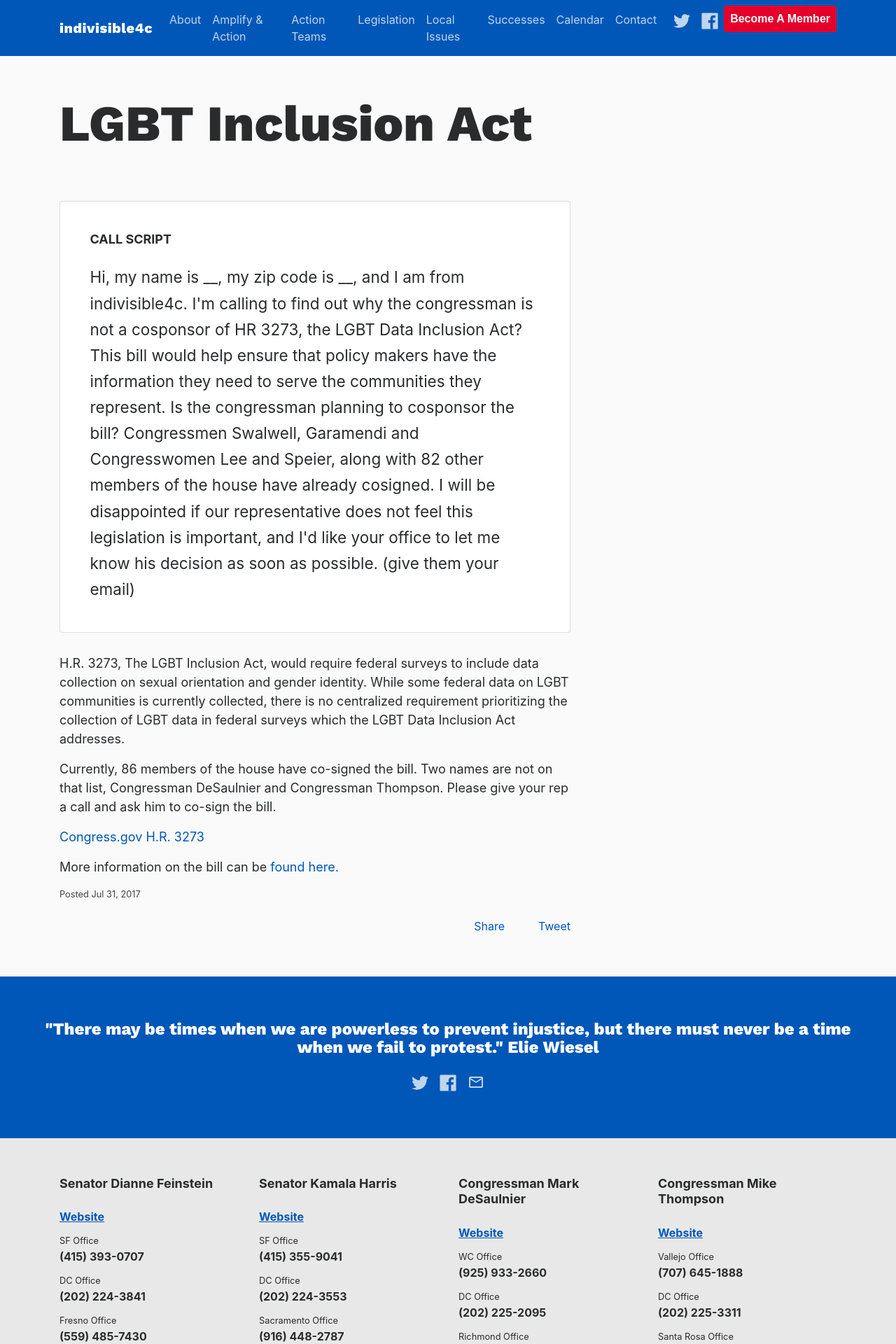
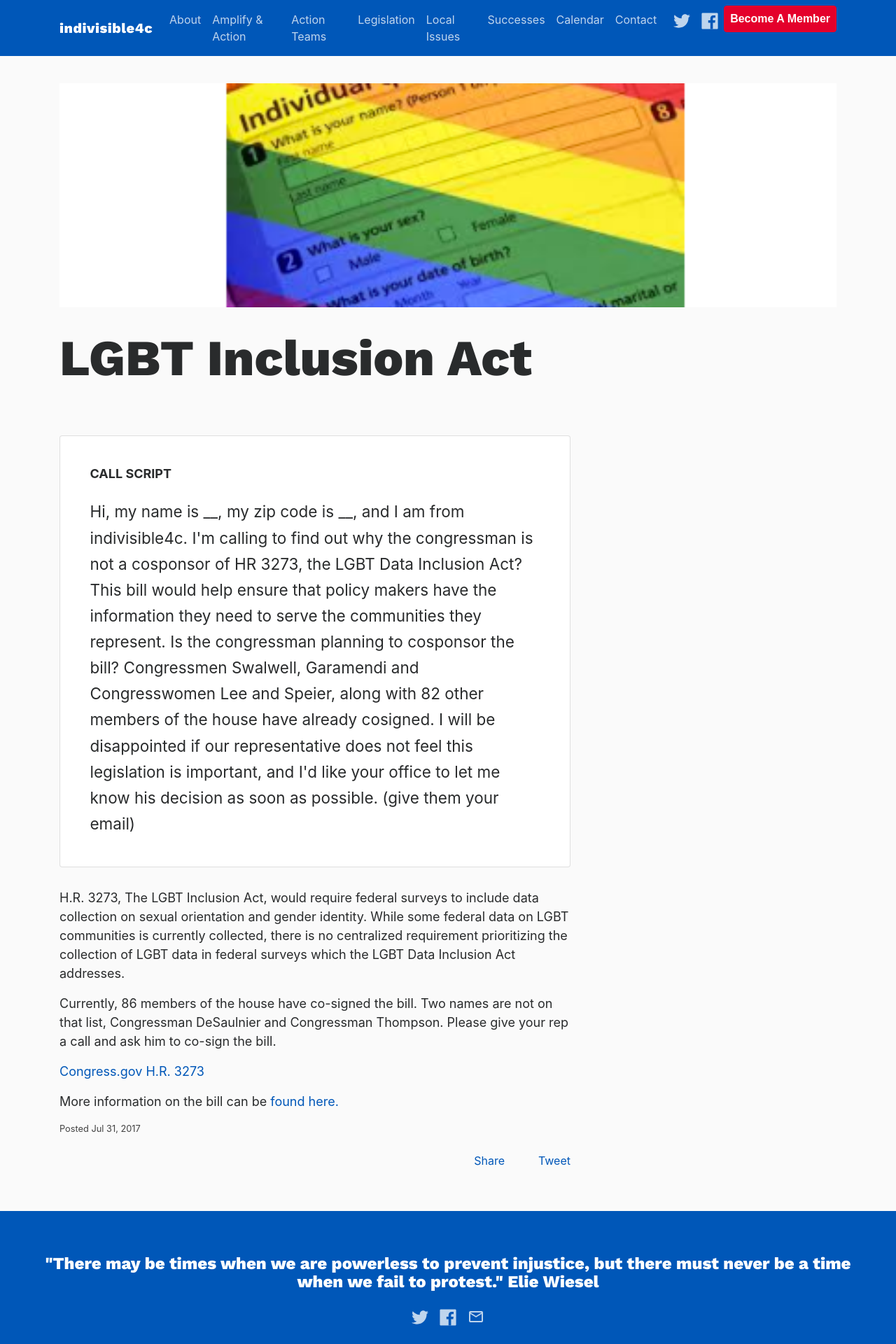
Before and after one commit to IndivisibleTemplate/BasicTemplate, a Jekyll site: the page built from _posts/2017-07-31-lgbt-inclusion-act.markdown, in a window 1280 px wide. Shown: the top 1920 px of the page at 70% size. Built offline with Jekyll 4.4.1, drawn with Linux system fonts in a browser that asks for light colours; nearby versions of some CDN libraries; comment, search, counter and statistics services are not loaded.

Commit message:
Updated Lgbt Inclusion Act

```diff
--- a/_posts/2017-07-31-lgbt-inclusion-act.markdown
+++ b/_posts/2017-07-31-lgbt-inclusion-act.markdown
@@ -1,6 +1,7 @@
 ---
 title: LGBT Inclusion Act
 date: 2017-07-31 20:17:00 -07:00
+main-image: "/uploads/lbpic.png"
 call-script-text: "Hi, my name is __, my zip code is __, and I am from indivisible4c.\n\nI'm
   calling to find out why the congressman is not a cosponsor of HR 3273, the LGBT
   Data Inclusion Act? This bill would help ensure that policy makers have the information
```
